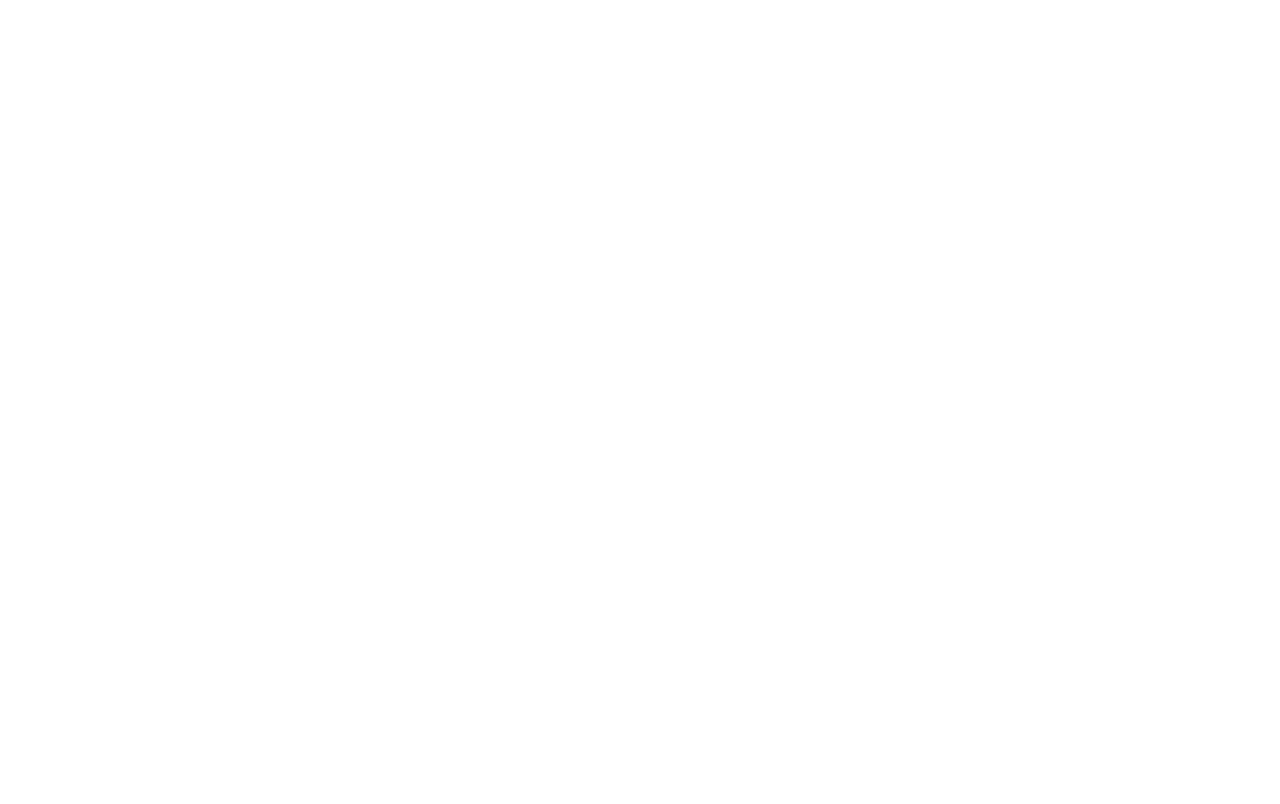
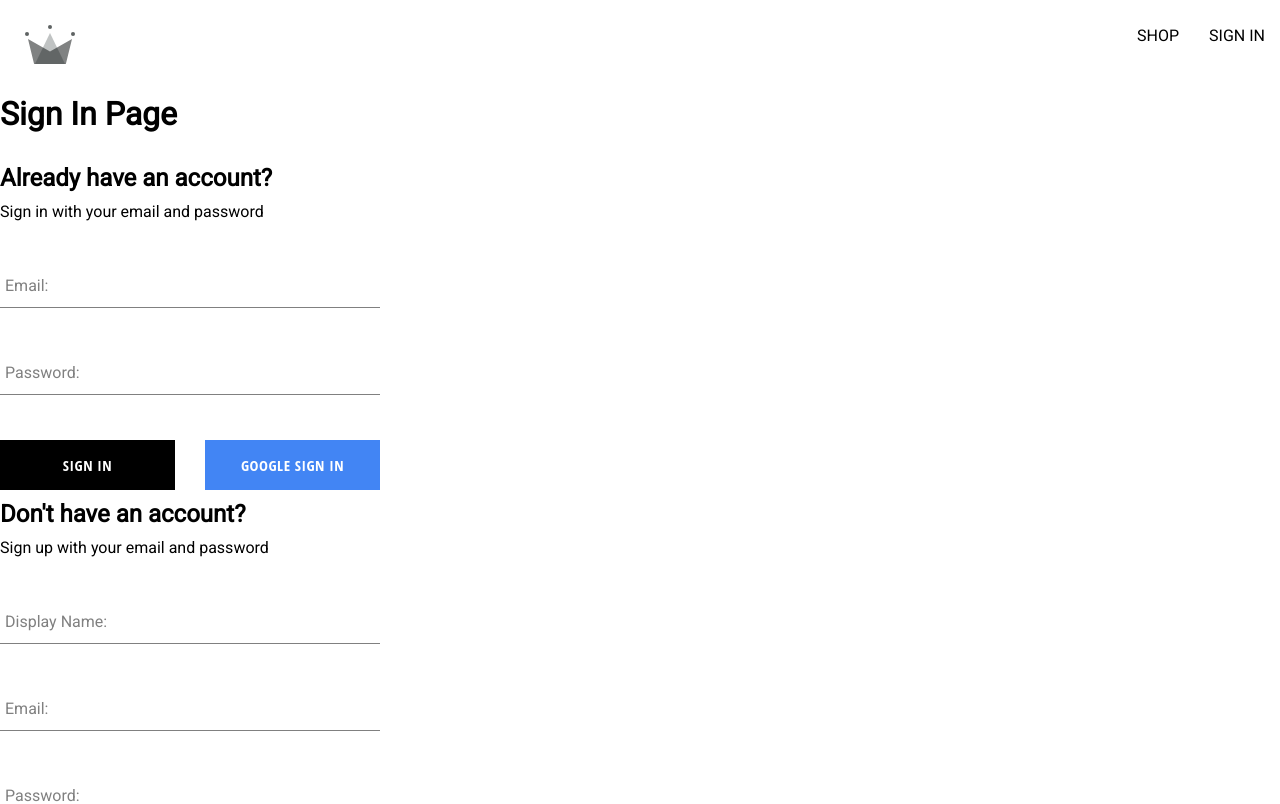
Before and after one commit to Marek-Kosmowski/project-ecommerce, a React (Create React App) app in the folder crwn-clothing/: page /auth in a window 1280 px wide. Before the commit this address had no page. Shown: the top 804 px of the page. Built offline with nearby package versions, Linux system fonts and the light colour scheme.

Commit message:
Create sign-in component with logic, add styles to it

```diff
--- a/crwn-clothing/src/App.js
+++ b/crwn-clothing/src/App.js
@@ -2,7 +2,7 @@
 
 import Home from './routes/home/home.component';
 import Navigation from './routes/navigation/navigation.component';
-import SignIn from './routes/sign-in/sign-in.component';
+import Authentication from './routes/authentication/authentication.component';
 
 const Shop = () => {
   return <h1>Hello this is shop</h1>;
@@ -14,7 +14,7 @@
       <Route path='/' element={<Navigation />}>
         <Route index element={<Home />} />
         <Route path='shop' element={<Shop />} />
-        <Route path='sign-in' element={<SignIn />} />
+        <Route path='auth' element={<Authentication />} />
       </Route>
     </Routes>
   );
--- a/crwn-clothing/src/components/button/button.component.jsx
+++ b/crwn-clothing/src/components/button/button.component.jsx
@@ -1,6 +1,7 @@
 import './button.styles.scss';
 
 const BUTTON_TYPES_CLASSES = {
+  none: '',
   google: 'google-sign-in',
   inverted: 'inverted',
 };
--- a/crwn-clothing/src/components/button/button.styles.scss
+++ b/crwn-clothing/src/components/button/button.styles.scss
@@ -1,6 +1,6 @@
 .button-container {
   min-width: 165px;
-  width: auto;
+  width: 175px;
   height: 50px;
   letter-spacing: 0.5px;
   line-height: 50px;
--- /dev/null
+++ b/crwn-clothing/src/components/sign-in-form/sign-in-form.component.jsx
@@ -0,0 +1,82 @@
+import {
+  signInWithGooglePopup,
+  createAuthUserWithEmailAndPassword,
+  signInAuthUserWithEmailAndPassword,
+} from '../../utils/firebase/firebase.utils';
+
+import { useState } from 'react';
+import FormInput from '../form-input/form-input.component';
+import Button from '../button/button.component';
+import './sign-in-form.styles.scss';
+const defaultFormFields = {
+  email: '',
+  password: '',
+};
+
+const SignInForm = () => {
+  const [formFields, setFormFields] = useState(defaultFormFields);
+  const { email, password } = formFields;
+
+  const resetFormFields = () => {
+    setFormFields(defaultFormFields);
+  };
+
+  const signInWithGoogle = async () => {
+    const { user } = await signInWithGooglePopup();
+    await createAuthUserWithEmailAndPassword(user);
+  };
+
+  const handleSubmit = async (event) => {
+    event.preventDefault();
+
+    try {
+      const response = await signInAuthUserWithEmailAndPassword(
+        email,
+        password
+      );
+      console.log(response);
+      resetFormFields();
+    } catch (error) {
+      alert('Wrong credentials');
+    }
+  };
+
+  const handleChange = (event) => {
+    const { name, value } = event.target;
+    setFormFields({ ...formFields, [name]: value });
+  };
+
+  return (
+    <div className='sign-up-container'>
+      <h2>Already have an account?</h2>
+      <span>Sign in with your email and password</span>
+      <form onSubmit={handleSubmit}>
+        <FormInput
+          label='Email:'
+          type='email'
+          required
+          onChange={handleChange}
+          name='email'
+          value={email}
+        />
+
+        <FormInput
+          label='Password:'
+          type='password'
+          required
+          onChange={handleChange}
+          name='password'
+          value={password}
+        />
+        <div className='buttons-container'>
+          <Button type='submit'>Sign In</Button>
+          <Button buttonType={'google'} onClick={signInWithGoogle}>
+            Google Sign In
+          </Button>
+        </div>
+      </form>
+    </div>
+  );
+};
+
+export default SignInForm;
--- /dev/null
+++ b/crwn-clothing/src/components/sign-in-form/sign-in-form.styles.scss
@@ -0,0 +1,13 @@
+.sign-up-container {
+  display: flex;
+  flex-direction: column;
+  width: 380px;
+
+  h2 {
+    margin: 10px 0;
+  }
+  .buttons-container {
+  display: flex;
+  justify-content: space-between;
+  }
+}
--- a/crwn-clothing/src/routes/sign-in/sign-in.component.jsx
+++ b/crwn-clothing/src/routes/authentication/authentication.component.jsx
@@ -4,22 +4,19 @@
   createUserDocumentFromAuth,
 } from '../../utils/firebase/firebase.utils';
 import SignUpForm from '../../components/sign-up-form/sign-up-form.component';
-const SignIn = () => {
+import SignInForm from '../../components/sign-in-form/sign-in-form.component';
+
+const Authentication = () => {
   // wherever you make a call to the database it is going to be asynchronous
-  const logGoogleUser = async () => {
-    const { user } = await signInWithGooglePopup();
-    const userDocRef = await createUserDocumentFromAuth(user);
-    // console.log(createAuthUserWithEmailAndPassword);
-    console.log(`USER FROM SIGN-IN component: ${{ user }}`);
-  };
+
 
   return (
     <div>
       <h1>Sign In Page</h1>
-      <button onClick={logGoogleUser}>Sign In with Google Popup</button>
+      <SignInForm />
       <SignUpForm />
     </div>
   );
 };
 
-export default SignIn;
+export default Authentication;
--- a/crwn-clothing/src/routes/navigation/navigation.component.jsx
+++ b/crwn-clothing/src/routes/navigation/navigation.component.jsx
@@ -14,7 +14,7 @@
           <Link className='nav-link' to='/shop'>
             SHOP
           </Link>
-          <Link className='nav-link' to='/sign-in'>
+          <Link className='nav-link' to='/auth'>
             SIGN IN
           </Link>
         </div>
--- a/crwn-clothing/src/utils/firebase/firebase.utils.js
+++ b/crwn-clothing/src/utils/firebase/firebase.utils.js
@@ -7,7 +7,8 @@
     signInWithRedirect,
     signInWithPopup,
     GoogleAuthProvider,
-    createUserWithEmailAndPassword
+    createUserWithEmailAndPassword,
+    signInWithEmailAndPassword
 } from 'firebase/auth';
 import {
     getFirestore,
@@ -92,3 +93,10 @@
     return await createUserWithEmailAndPassword(auth, email, password)
 
 }
+
+
+export const signInAuthUserWithEmailAndPassword = async (email, password) => {
+    if (!email || !password) return;
+    return await signInWithEmailAndPassword(auth, email, password)
+
+}
```
